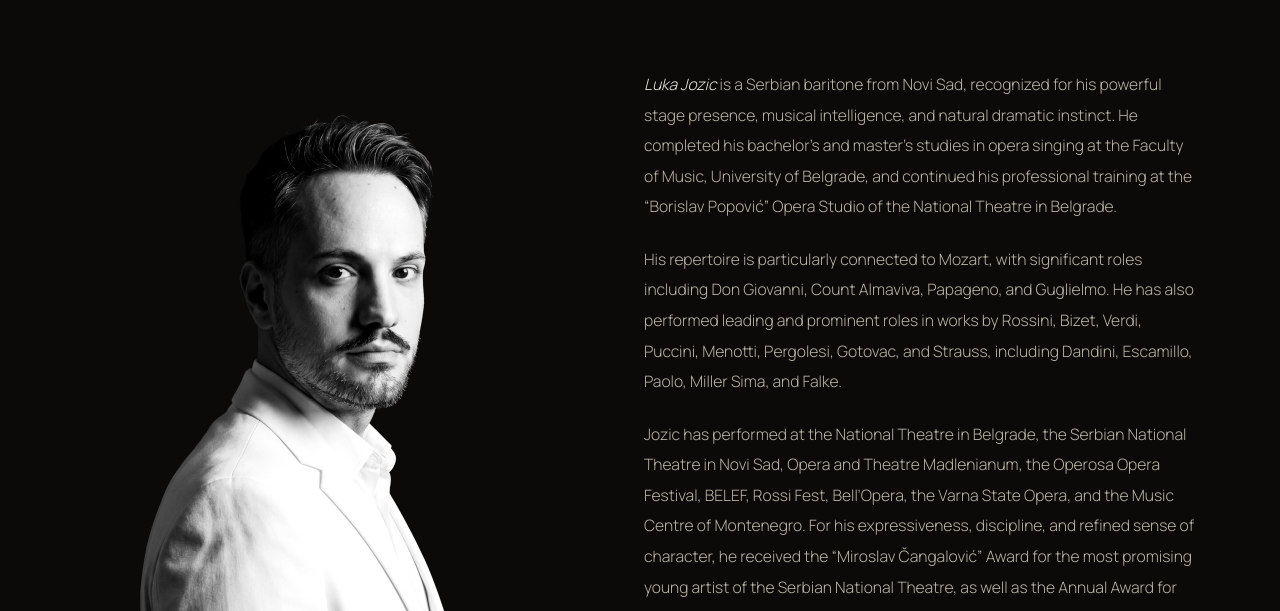
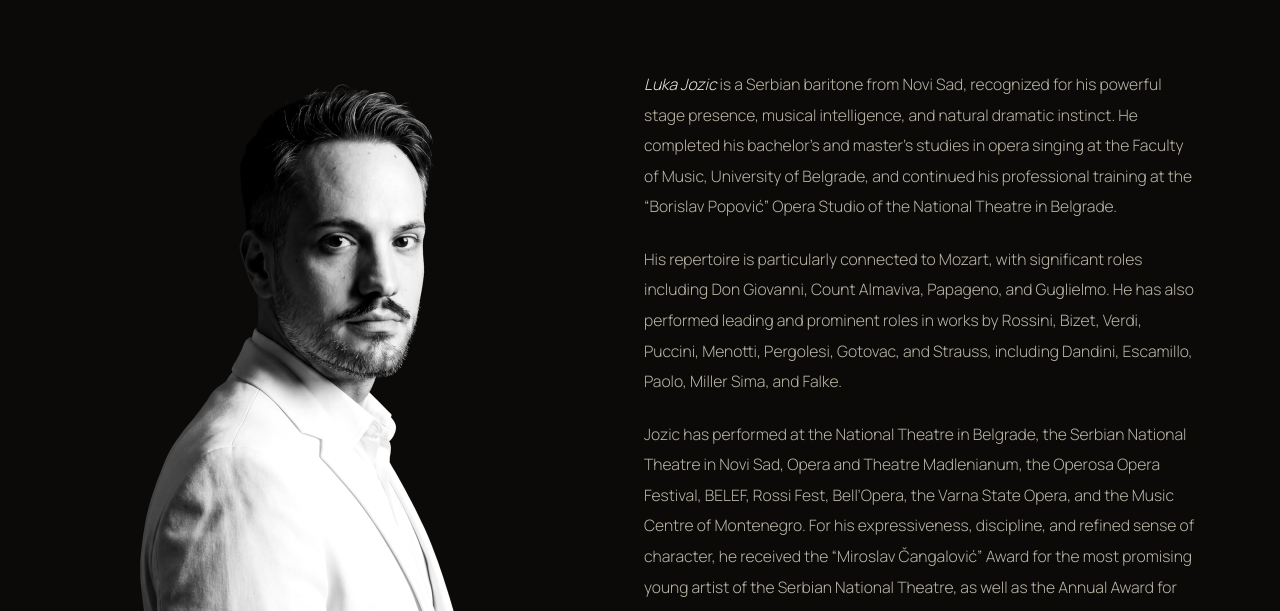
Before and after one commit to lukajozic/lukajozicsajt, a plain HTML site: page biography.html in a window 1280 px wide. Shown: the part 341-952 px from the top of the page. Drawn offline with Linux system fonts and the light colour scheme.

Commit message:
Add files via upload

```diff
--- a/styles.css
+++ b/styles.css
@@ -546,7 +546,7 @@ section{ position:relative; }
 .bio-page .headshot img{
   position:absolute; inset:0;
   width:100%; height:100%;
-  object-fit:contain; object-position:50% 50%;
+  object-fit:contain; object-position:50% 0%;
   filter:grayscale(1) contrast(1.04);
 }
 .bio-page .bio-body{ min-width:0; }
```
